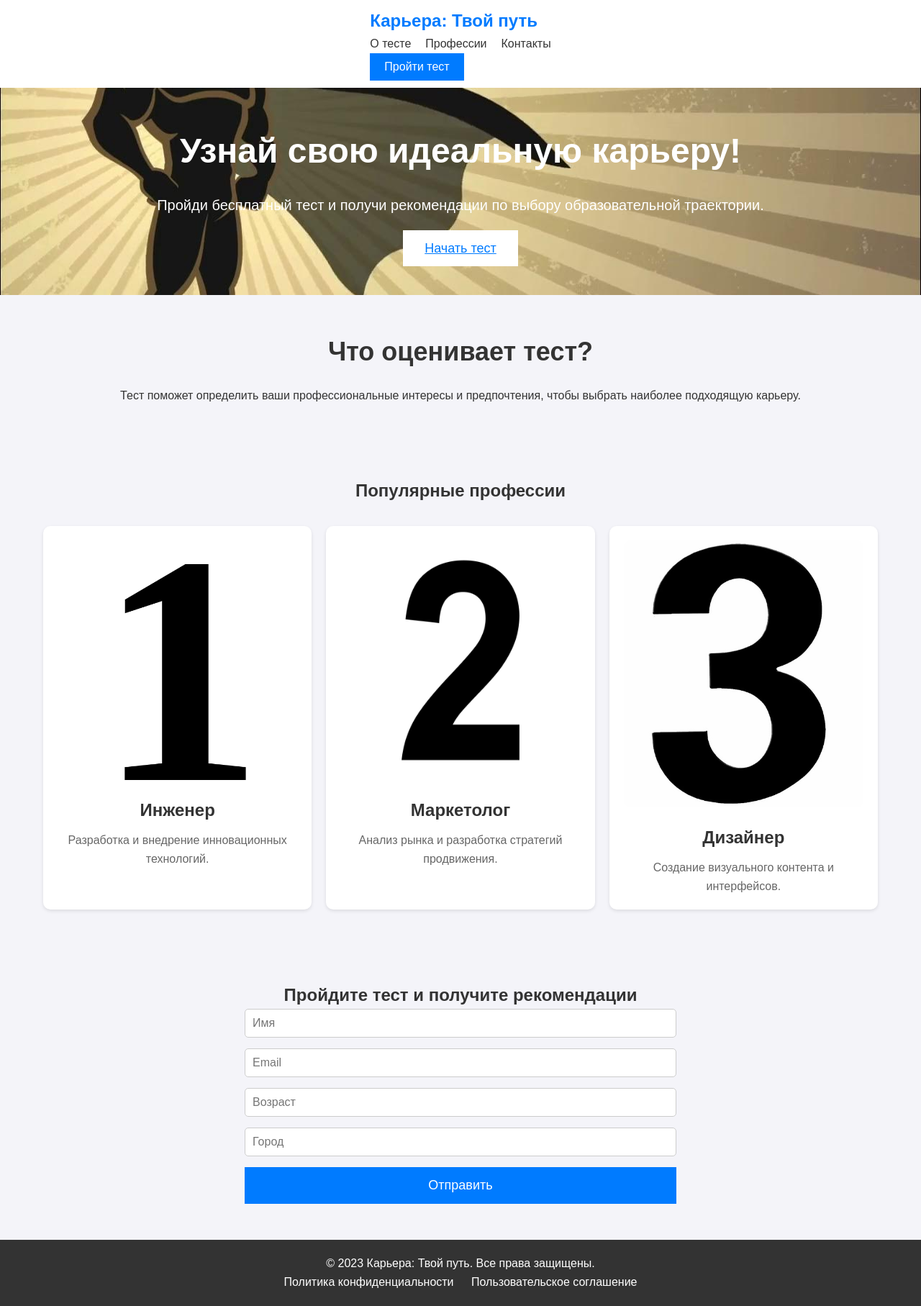
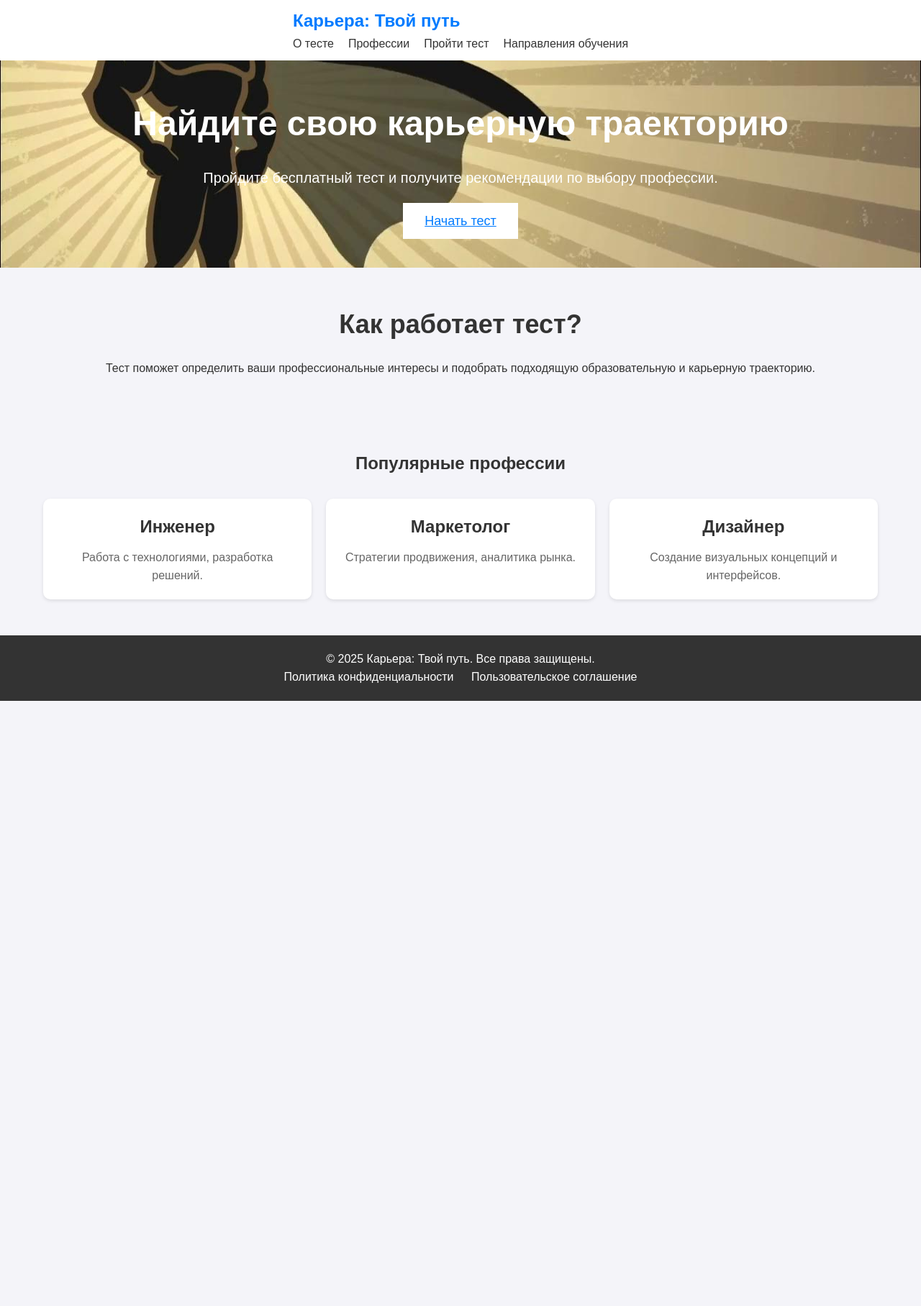
Before and after one commit to MaximJuvaga/career-test, a PHP site: page / in a window 1280 px wide. Shown: the whole page at 72% size. After the commit the page ends 974 px from the top, so only its background shows below. Run offline with PHP 8.4, Linux system fonts and the light colour scheme.

```diff
--- a/css/styles.css
+++ b/css/styles.css
@@ -232,3 +232,16 @@ body {
     text-align: center;
     box-shadow: 0 2px 5px rgba(0, 0, 0, 0.1);
 }
+
+.programs-section {
+    padding: 60px 20px;
+    background-color: #f4f4f9;
+}
+
+.programs-section h2 {
+    margin-bottom: 20px;
+}
+
+.programs-section p {
+    margin-bottom: 30px;
+}
--- a/index.html
+++ b/index.html
@@ -3,10 +3,12 @@
 <head>
     <meta charset="UTF-8">
     <meta name="viewport" content="width=device-width, initial-scale=1.0">
-    <title>Тест на профориентацию</title>
+    <title>Карьерная траектория</title>
+    <link href="https://fonts.googleapis.com/css2?family=Inter:wght@400;600&display=swap" rel="stylesheet">
     <link rel="stylesheet" href="css/styles.css">
 </head>
 <body>
+
 <!-- Шапка -->
 <header class="header">
     <div class="container">
@@ -15,18 +17,18 @@
             <ul>
                 <li><a href="#about">О тесте</a></li>
                 <li><a href="#professions">Профессии</a></li>
-                    <li><a href="#contacts">Контакты</a></li>
+                <li><a href="test.html">Пройти тест</a></li>
+                <li><a href="programs.html">Направления обучения</a></li>
             </ul>
         </nav>
-            <button class="cta-button">Пройти тест</button>
     </div>
 </header>
 
 <!-- Главный блок -->
 <section class="hero">
     <div class="container">
-            <h1>Узнай свою идеальную карьеру!</h1>
-            <p>Пройди бесплатный тест и получи рекомендации по выбору образовательной траектории.</p>
+        <h1>Найдите свою карьерную траекторию</h1>
+        <p>Пройдите бесплатный тест и получите рекомендации по выбору профессии.</p>
         <a href="test.html" class="start-test">Начать тест</a>
     </div>
 </section>
@@ -34,8 +36,8 @@
 <!-- Описание теста -->
 <section id="about" class="about-test">
     <div class="container">
-            <h2>Что оценивает тест?</h2>
-            <p>Тест поможет определить ваши профессиональные интересы и предпочтения, чтобы выбрать наиболее подходящую карьеру.</p>
+        <h2>Как работает тест?</h2>
+        <p>Тест поможет определить ваши профессиональные интересы и подобрать подходящую образовательную и карьерную траекторию.</p>
     </div>
 </section>
 
@@ -45,45 +47,29 @@
         <h2>Популярные профессии</h2>
         <div class="profession-list">
             <div class="profession-item">
-                    <img src="images/profession1.jpg" alt="Инженер">
                 <h3>Инженер</h3>
-                    <p>Разработка и внедрение инновационных технологий.</p>
+                <p>Работа с технологиями, разработка решений.</p>
             </div>
             <div class="profession-item">
-                    <img src="images/profession2.jpg" alt="Маркетолог">
                 <h3>Маркетолог</h3>
-                    <p>Анализ рынка и разработка стратегий продвижения.</p>
+                <p>Стратегии продвижения, аналитика рынка.</p>
             </div>
             <div class="profession-item">
-                    <img src="images/profession3.jpg" alt="Дизайнер">
                 <h3>Дизайнер</h3>
-                    <p>Создание визуального контента и интерфейсов.</p>
+                <p>Создание визуальных концепций и интерфейсов.</p>
             </div>
         </div>
-        </div>
-    </section>
-
-    <!-- Форма сбора данных -->
-    <section id="contacts" class="form-section">
-        <div class="container">
-            <h2>Пройдите тест и получите рекомендации</h2>
-            <form action="submit_form.php" method="POST">
-                <input type="text" name="name" placeholder="Имя" required>
-                <input type="email" name="email" placeholder="Email" required>
-                <input type="number" name="age" placeholder="Возраст" required>
-                <input type="text" name="city" placeholder="Город" required>
-                <button type="submit">Отправить</button>
-            </form>
     </div>
 </section>
 
 <!-- Подвал -->
 <footer class="footer">
     <div class="container">
-            <p>&copy; 2023 Карьера: Твой путь. Все права защищены.</p>
+        <p>&copy; 2025 Карьера: Твой путь. Все права защищены.</p>
         <a href="#">Политика конфиденциальности</a>
         <a href="#">Пользовательское соглашение</a>
     </div>
 </footer>
+
 </body>
 </html>
```
Also changed, not shown: php/get_uni_programs.php (added, +70 -0 lines), programs.html (added, +87 -0 lines), test_parser.php (added, +7 -0 lines). Lines whose indentation alone changed are shown as unchanged.
